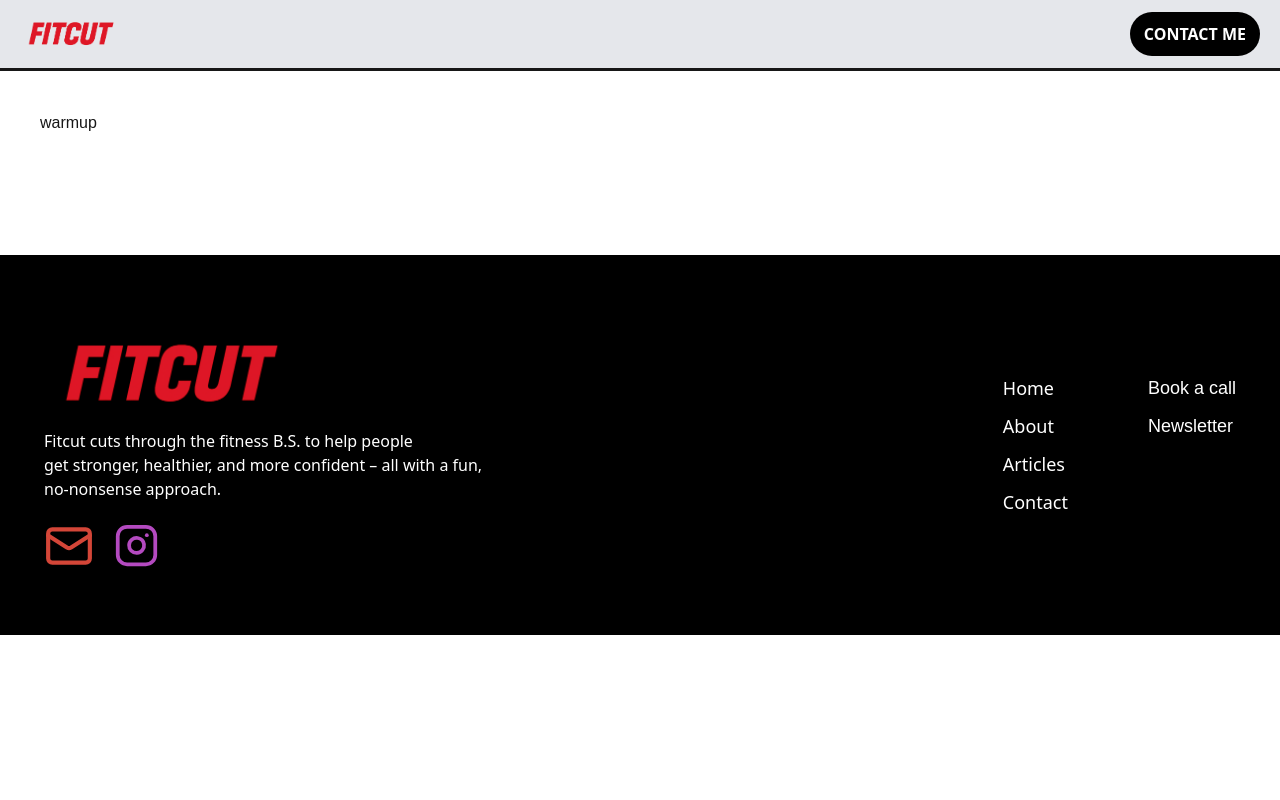
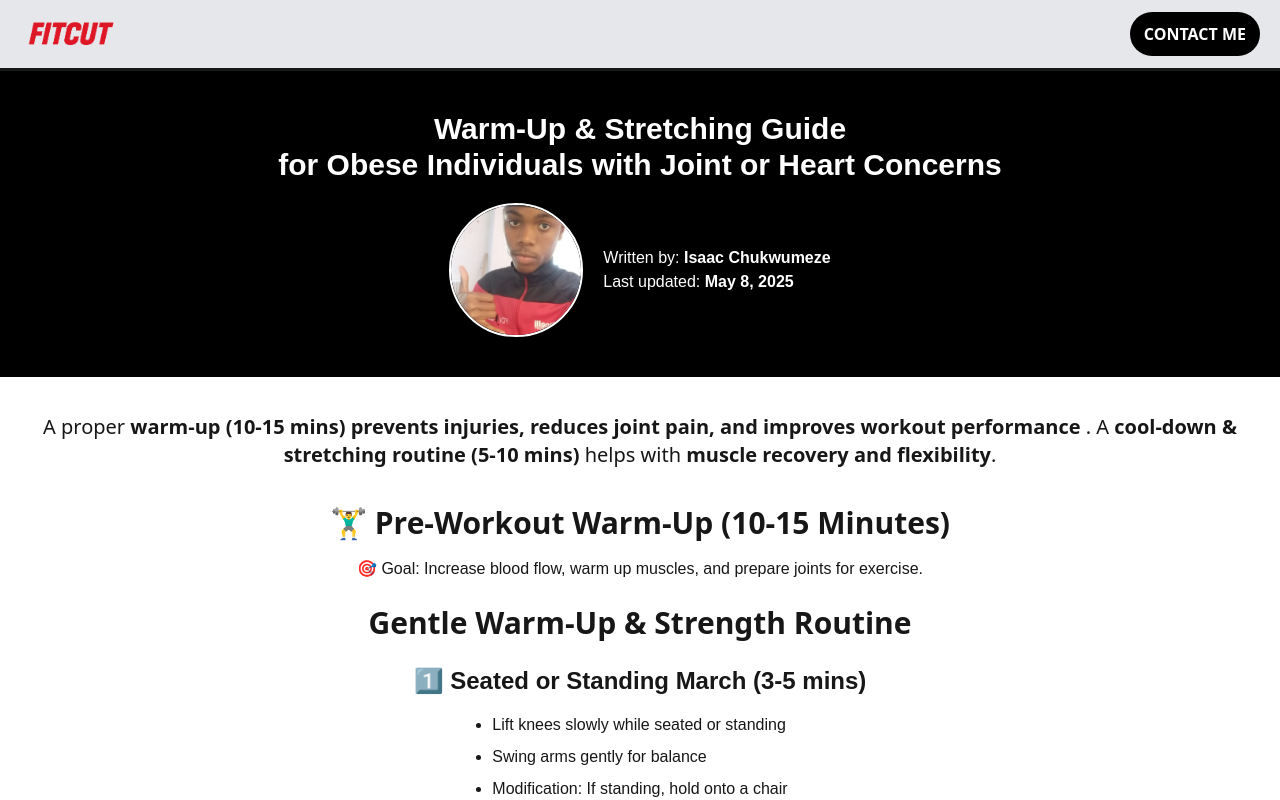
Before and after one commit to dennisikechukwu/fitcut-training, a Next.js app: page /warmup in a window 1280 px wide. Shown: the top 800 px of the page. Built offline with nearby package versions, Linux system fonts and the light colour scheme.

Commit message:
updated with some changes

```diff
--- a/src/app/warmup/page.tsx
+++ b/src/app/warmup/page.tsx
@@ -1,8 +1,211 @@
+'use client'
+
 import React from 'react'
+import Image from 'next/image'
+
+// Author Info
+const author = {
+  name: 'Isaac Chukwumeze',
+  date: 'May 8, 2025',
+  image: '/issaca.jpg',
+}
+
+const workouts = [
+  {
+    title: 'Gentle Warm-Up & Strength Routine',
+    steps: [
+      {
+        title: '1️⃣ Seated or Standing March (3-5 mins)',
+        items: [
+          'Lift knees slowly while seated or standing',
+          'Swing arms gently for balance',
+          'Modification: If standing, hold onto a chair',
+        ],
+      },
+      {
+        title: '2️⃣ Shoulder Rolls (30 seconds forward, 30 seconds backward)',
+        items: [
+          'Roll shoulders forward in circles',
+          'Roll shoulders backward in circles',
+        ],
+      },
+      {
+        title: '3️⃣ Seated or Standing Leg Swings (10 per leg)',
+        items: [
+          'Hold onto a wall or chair',
+          'Gently swing one leg forward and back',
+        ],
+      },
+      {
+        title: '4️⃣ Arm Circles (10 small, 10 large in each direction)',
+        items: [
+          'Extend arms to the sides',
+          'Make small circles, then larger ones',
+        ],
+      },
+      {
+        title: '5️⃣ Gentle Torso Twists (10 per side)',
+        items: [
+          'Keep movements slow and controlled',
+          'Avoid excessive twisting if you have back pain',
+        ],
+      },
+      {
+        title: '6️⃣ Wall Push-Ups (10 reps)',
+        items: [
+          'Stand facing a wall, hands at shoulder height',
+          'Lean in and push away slowly',
+        ],
+      },
+      {
+        title: '7️⃣ Seated or Standing Calf Raises (10 reps)',
+        items: [
+          'Lift heels off the ground, then lower slowly',
+          'Modification: Hold onto a chair for support',
+        ],
+      },
+    ],
+  },
+];
+
+const cooldownWorkout = {
+  title: 'Gentle Cooldown & Stretch Routine',
+  steps: [
+    {
+      title: '1️⃣ Seated or Standing Forward Reach (30 seconds)',
+      items: [
+        'Extend arms forward to stretch the lower back & hamstrings',
+        'Modification: Do it seated if standing hurts your back',
+      ],
+    },
+    {
+      title: '2️⃣ Seated or Standing Quadriceps Stretch (30 seconds per leg)',
+      items: [
+        'Hold onto a chair for balance',
+        'Pull one foot towards your buttocks to stretch the front thigh',
+        'Modification: Lie on your side and pull your leg back',
+      ],
+    },
+    {
+      title: '3️⃣ Seated or Standing Hamstring Stretch (30 seconds per leg)',
+      items: [
+        'Extend one leg straight and reach toward your toes',
+      ],
+    },
+    {
+      title: '4️⃣ Seated or Standing Chest Stretch (30 seconds)',
+      items: [
+        'Clasp hands behind your back and gently pull shoulders back',
+      ],
+    },
+    {
+      title: '5️⃣ Seated or Standing Side Stretch (30 seconds per side)',
+      items: [
+        'Reach one arm overhead and lean slightly to the side',
+      ],
+    },
+    {
+      title: '6️⃣ Deep Breathing (1-2 mins)',
+      items: [
+        'Inhale deeply through your nose, exhale slowly through your mouth',
+        'Helps relax muscles and regulate heart rate',
+      ],
+    },
+  ],
+};
+
 
 const warmup = () => {
   return (
-    <div className='p-10'>warmup</div>
+    <section className=''>
+        <div className='p-10 bg-black flex flex-col items-center text-white space-y-5'>
+                <h1 className='text-center text-xl lg:text-3xl font-bold'>
+                   Warm-Up & Stretching Guide <br /> for Obese Individuals with Joint or Heart Concerns
+                </h1>
+                <div className='flex items-center gap-5'>
+                  <div className='border-2 rounded-full border-white'>
+                    <Image
+                      src={author.image}
+                      alt='Author'
+                      width={130}
+                      height={130}
+                      className='rounded-full h-[130px] w-[130px] object-cover max-sm:h-[90px] max-sm:w-[112px]'
+                    />
+                  </div>
+                  <div>
+                    <p>
+                      Written by: <span className='font-semibold'>{author.name}</span>
+                    </p>
+                    <p>
+                      Last updated: <span className='font-semibold'>{author.date}</span>
+                    </p>
+                  </div>
+                </div>
+              </div>
+
+               <p className='mt-6 py-3 px-6 lg:px-10 text-center text-md lg:text-xl font-sans'>
+                A proper <span className='font-bold'>warm-up (10-15 mins) prevents injuries, reduces joint pain, and improves workout performance </span>. A <span className='font-bold'>cool-down & stretching routine (5-10 mins)</span> helps with <span className='font-bold'>muscle recovery and flexibility</span>.
+                </p>
+
+                <div className='mt-6 w-full flex flex-col items-center'>
+                   <h2 className='text-3xl max-lg:text-2xl font-bold font-sans text-center'>🏋️‍♂️ Pre-Workout Warm-Up (10-15 Minutes)</h2>
+                   <p className='mt-4 text-center'>🎯 Goal: Increase blood flow, warm up muscles, and prepare joints for exercise.</p>
+                </div>
+
+              {workouts.map((workout, workoutIdx) => (
+  <div key={workoutIdx} className="mt-6 w-full flex flex-col items-center">
+    <h2 className="text-xl lg:text-3xl font-bold font-sans text-center">{workout.title}</h2>
+
+    {workout.steps.map((step, stepIdx) => (
+      <div key={stepIdx} className="mt-6 w-full flex flex-col items-center">
+        <h3 className="text-xl lg:text-2xl font-semibold text-center">{step.title}</h3>
+        <ul className="mt-4 space-y-2 list-disc text-left px-6">
+          {step.items.map((item, itemIdx) => (
+            <li key={itemIdx}>{item}</li>
+          ))}
+        </ul>
+      </div>
+    ))}
+  </div>
+))}
+
+
+    <div className='mt-6 w-full flex flex-col items-center'>
+                   <h2 className='text-3xl max-lg:text-2xl font-bold font-sans text-center'>🧘‍♂️ Post-Workout Cool-Down & Stretching (5-10 Minutes)</h2>
+                   <p className='mt-4 text-center'>🎯 Goal: Prevent stiffness, reduce soreness, and improve flexibility.</p>
+                </div>
+
+              <div className='mt-6'>
+        <h2 className='text-2xl lg:text-3xl font-bold text-center mb-6'>
+    {cooldownWorkout.title}
+  </h2>
+
+  {cooldownWorkout.steps.map((step, stepIdx) => (
+    <div key={stepIdx} className='mt-6 w-full flex flex-col items-center'>
+      <h3 className='text-xl lg:text-2xl font-bold font-sans text-center'>
+        {step.title}
+      </h3>
+      <ul className='mt-4 space-y-3 list-disc text-left px-6'>
+        {step.items.map((item, itemIdx) => (
+          <li key={itemIdx}>{item}</li>
+        ))}
+      </ul>
+    </div>
+  ))}
+</div>
+
+<div className='p-6 mt-6 flex flex-col justify-center items-center'>
+        <h1 className='text-center text-3xl  font-bold font-sans'>🛑 Safety Tips</h1>
+        <div className='space-y-2 font-sans mt-4 '>
+          <p>✅ Move slowly and smoothly to prevent strain</p>
+          <p>✅ Hold stretches gently—no bouncing!</p>
+          <p> ✅ Breathe deeply to improve flexibility and recovery</p>
+
+        </div>
+        </div>
+
+
+    </section>
   )
 }
 
```
